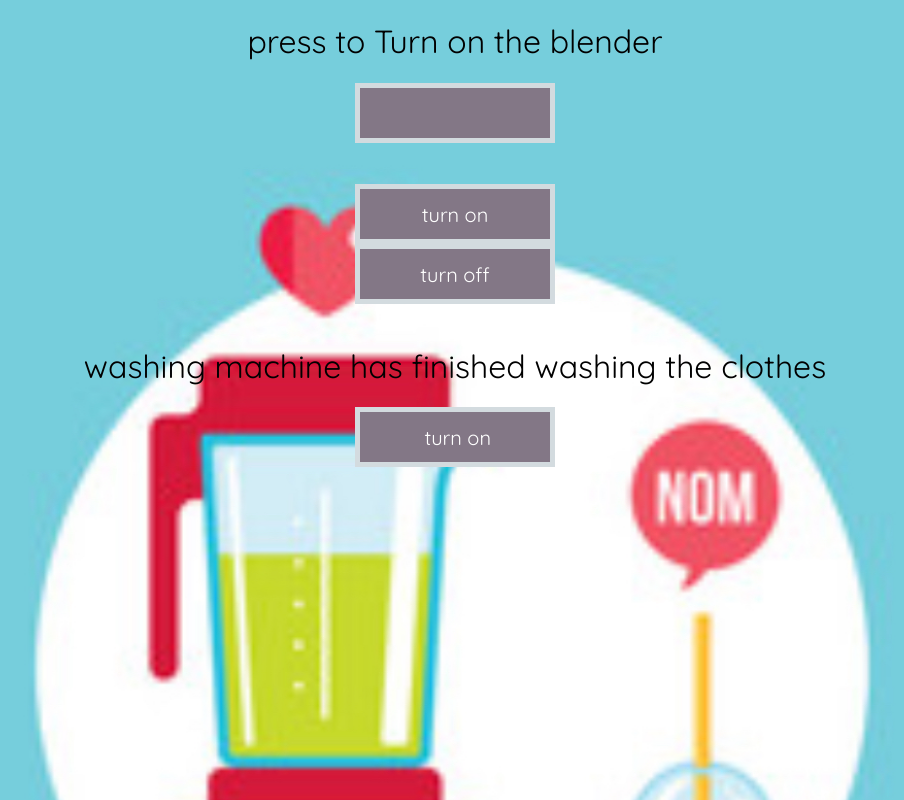
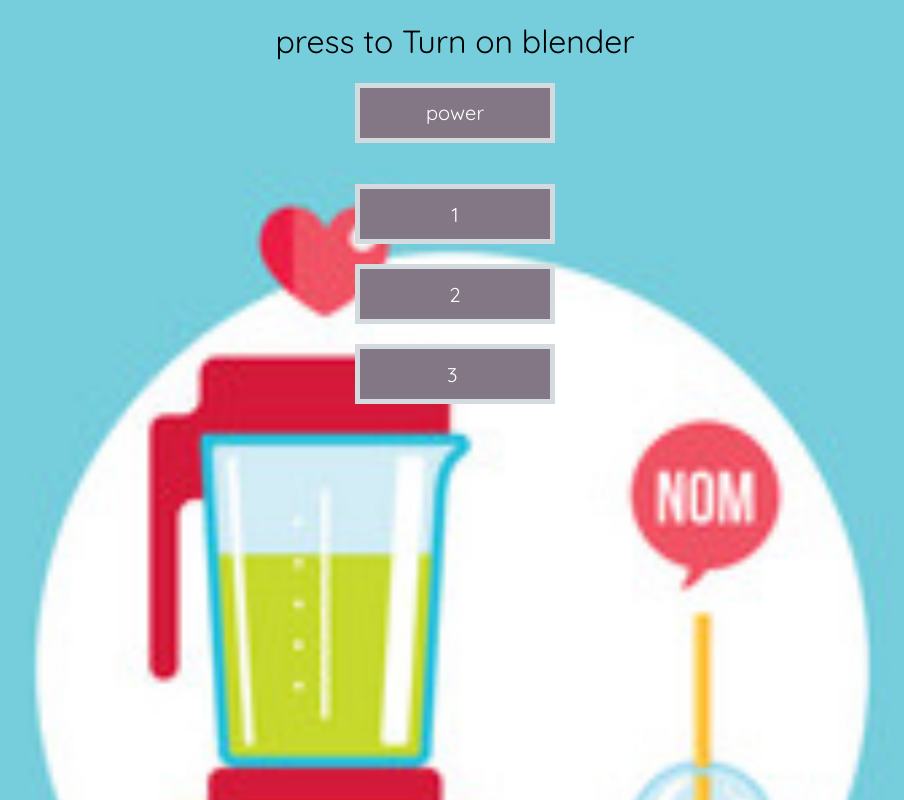
Before and after one commit to PedroMarinho2015/API_Lab, a website: page Sketches by Hafsa/index.html in a window 1280 px wide. Shown: the whole page, without its empty margins (185-1089 px from the left). Drawn offline with Linux system fonts and the light colour scheme.

Commit message:
Update index.html

```diff
--- a/Sketches by Hafsa/index.html
+++ b/Sketches by Hafsa/index.html
@@ -10,36 +10,37 @@
   </head>
 
 <body>
-  <h1>press to Turn on  the blender</h1>
+  <h1> press to Turn on blender</h1>
+  <body>
+
 
     <div class="grow">
-      <input class ="connectButton" type="submit" value= ""  onclick="send('button1Pressed'); ">
+        <input class ="connectButton" type="submit" value= "power"  onclick="send('button1Pressed'); ">
 
       </div>
       <br>
       <h1> </h1>
       <div class="grow">
-      <input class ="connectButton" type="submit" value="turn on"  onclick="send('button2Pressed');">
+        <input class ="connectButton" type="submit" value="1"  onclick="send('button2Pressed');">
 
       </div>
-
+      <br>
     <div class="grow">
-      <input class ="connectButton" type="submit" value="turn off"  onclick="send('button3ressed'); ">
+        <input class ="connectButton" type="submit" value="2"  onclick="send('button3ressed'); ">
 
       </div>
 
       <br>
-   <h1> washing machine has finished washing the clothes</h1>
+
       <div class="grow">
-      <input class ="connectButton" type="submit" value=" turn on"  onclick="send('button4Pressed');">
+        <input class ="connectButton" type="submit" value="3 "  onclick="send('button4Pressed');">
 
       </div>
 
 
 
+      <br>
 
-
-    <br>
     <script src="lib/reconnecting-websocket.js"></script>
   <script src="script.js"></script>
 
```
Lines whose indentation alone changed are shown as unchanged.
